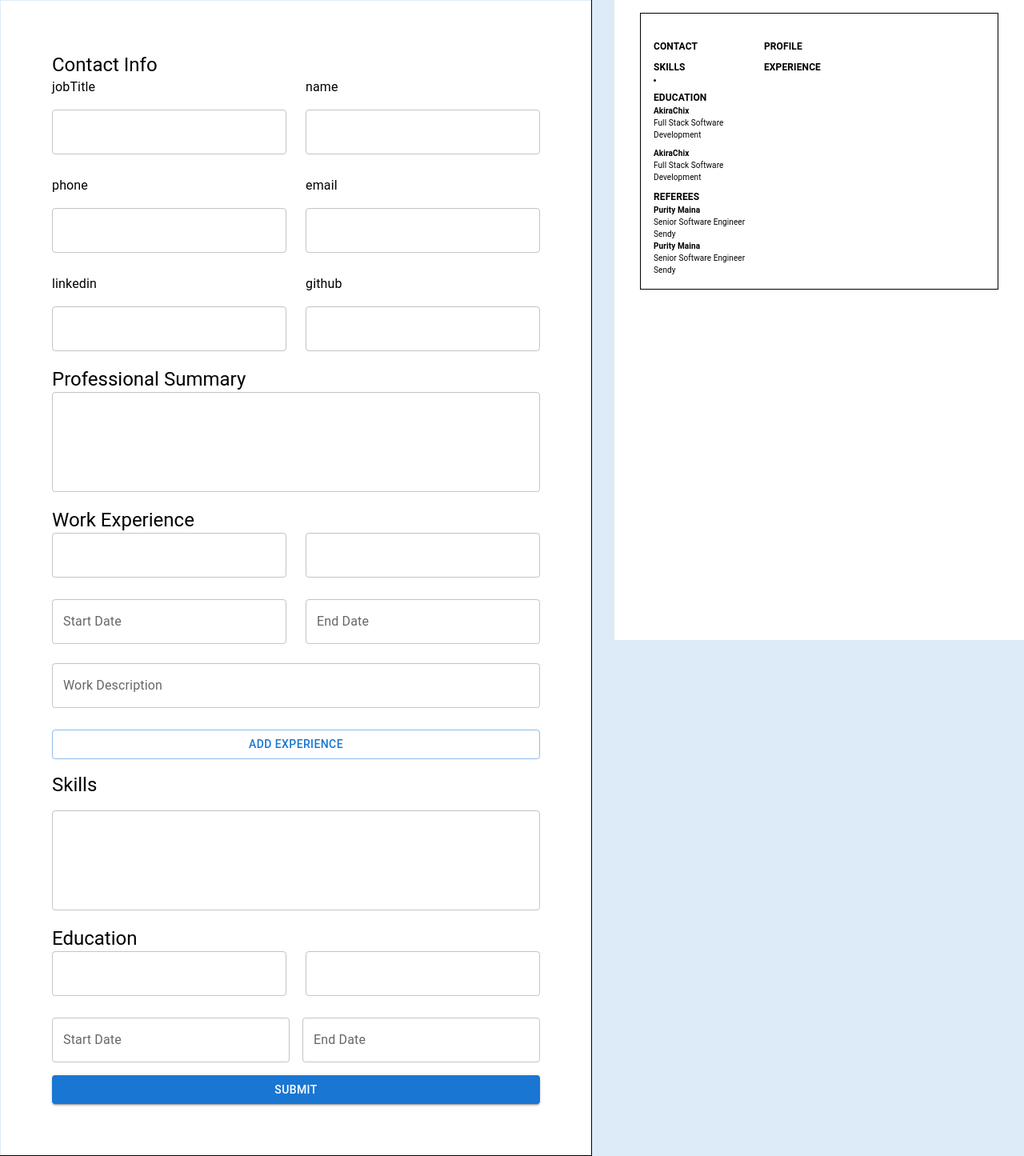
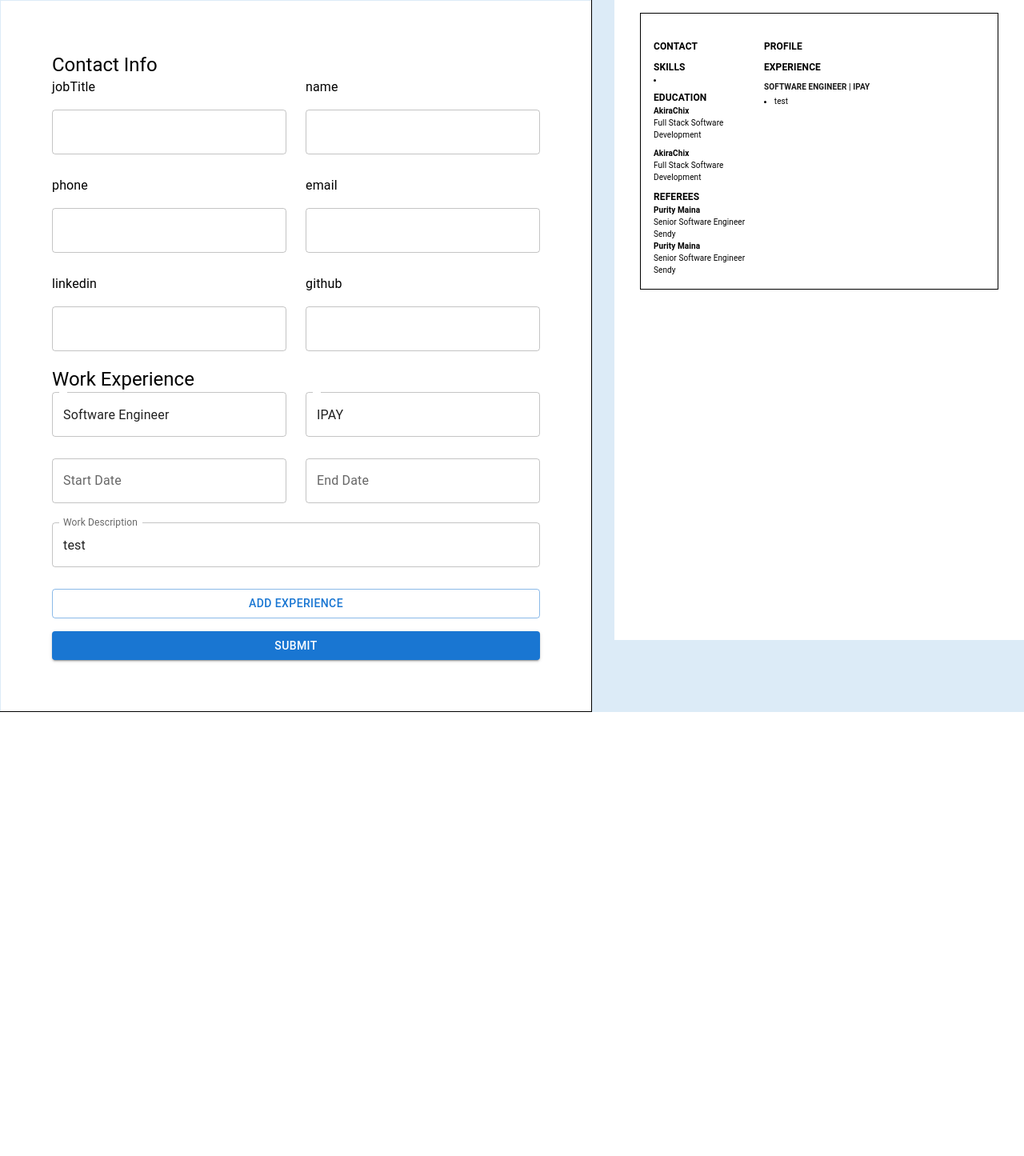
Before and after one commit to Shirley-April/Resume-Builder, a Next.js app: page /create-resume in a window 1280 px wide. Shown: the whole page at 80% size. After the commit the page ends 890 px from the top, so only its background shows below. Built offline with nearby package versions, Linux system fonts and the light colour scheme.

Commit message:
add resume id to contact payload, get initial data from redux, relaod app when redux store changes

```diff
--- a/Components/index.jsx
+++ b/Components/index.jsx
@@ -29,10 +29,14 @@ const Resume = () => {
   const dispatch = useDispatch();
   const router = useRouter();
 
-  const resumeValues = useSelector((state) => state.resume.workExperience);
+  const { id } = router.query;
+
+  const resume = useSelector((state) =>
+    state.resume.find((resume) => resume.id === id)
+  );
 
   const initialValues = {
-    contact: {
+    contact: resume?.contact || {
       jobTitle: "",
       name: "",
       phone: "",
@@ -41,13 +45,13 @@ const Resume = () => {
       github: "",
     },
     summary: "",
-    workExperience: resumeValues || [],
+    workExperience: resume?.workExperience || [],
     newExperience: {
-      jobTitle: "",
-      company: "",
-      description: "",
-      startDate: dayjs(),
-      endDate: dayjs(),
+      jobTitle: "Software Engineer",
+      company: "IPAY",
+      description: "test",
+      startDate: dayjs("Aug 2022"),
+      endDate: dayjs("Sep 2023"),
     },
     skills: "",
     education: {
@@ -59,11 +63,11 @@ const Resume = () => {
   };
 
   const handleSubmit = (values) => {
-    dispatch(addContact(values.contact));
-    dispatch(addSummary(values.summary));
-    dispatch(addEducation(values.education));
-    dispatch(addSkills(values.skills));
-    router.push("/final-resume");
+    dispatch(addContact({ ...values.contact, resumeId: id }));
+    // dispatch(addSummary(values.summary));
+    // dispatch(addEducation(values.education));
+    // dispatch(addSkills(values.skills));
+    // router.push("/final-resume");
   };
 
   return (
@@ -71,7 +75,8 @@ const Resume = () => {
       <Formik
         initialValues={initialValues}
         onSubmit={handleSubmit}
-        validationSchema={resumeInputsSchema}
+        enableReinitialize={true}
+        // validationSchema={resumeInputsSchema}
       >
         {({ values, setFieldValue }) => (
           <Form>
@@ -80,16 +85,16 @@ const Resume = () => {
                 <Stack sx={{ background: "#ffffff" }}>
                   <Stack p={8} spacing={2}>
                     <Contact />
-                    <ProfessionalSummary />
+                    {/* <ProfessionalSummary /> */}
                     <Experience
                       values={values.workExperience}
                       newExperience={values.newExperience}
                     />
-                    <Skills />
+                    {/* <Skills />
                     <Education
                       setFieldValue={setFieldValue}
                       values={values.education}
-                    />
+                    /> */}
 
                     <Button variant="contained" type="submit">
                       Submit
```
